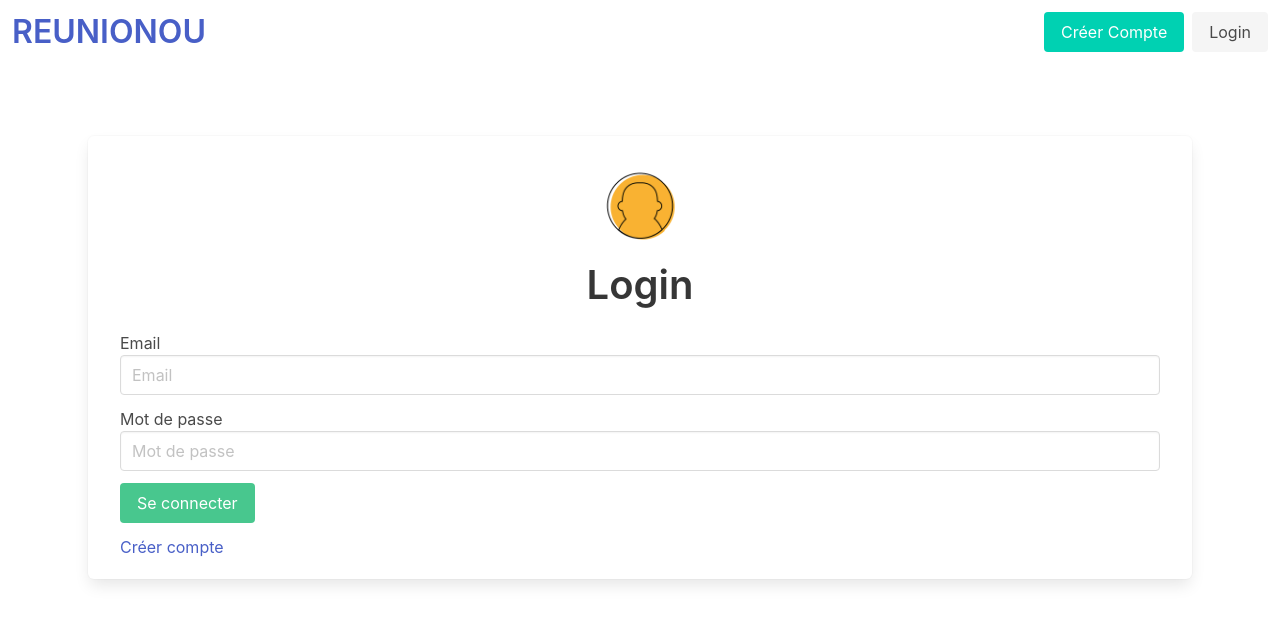
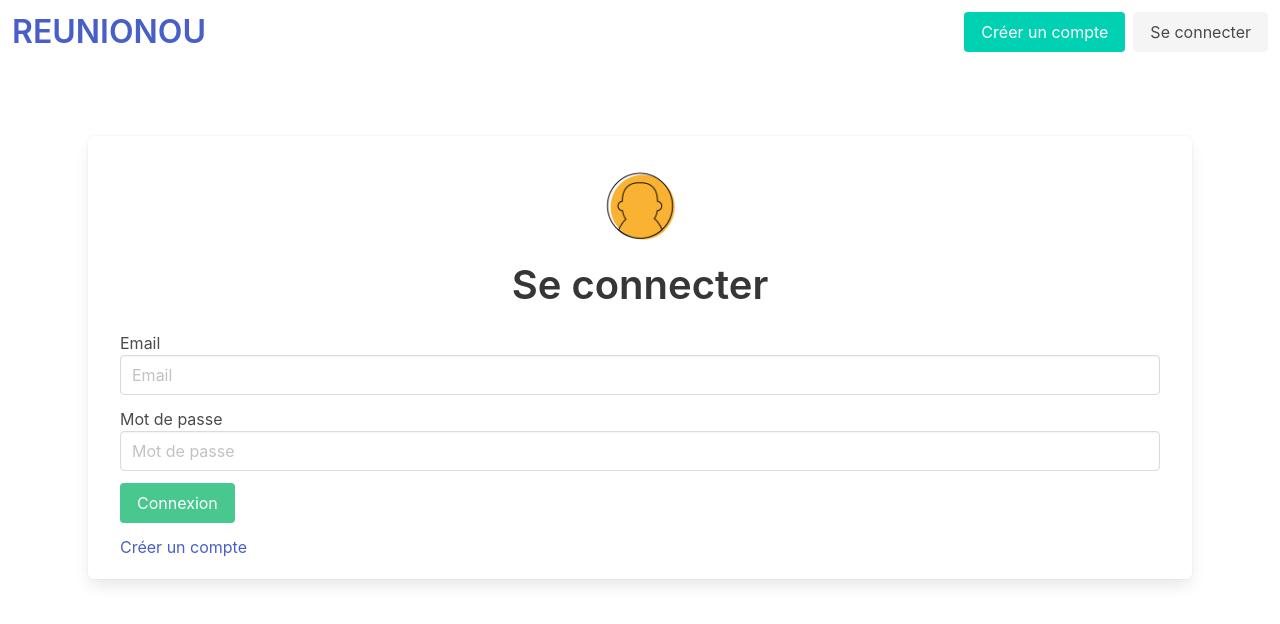
Before and after one commit to you97ssef/reunionou-web-app, a Vue app: page /events/1#/login in a window 1280 px wide. Shown: the top 624 px of the page. Built offline with nearby package versions, Linux system fonts and the light colour scheme; what @smartweb/vue-flash-message would draw is missing.

Commit message:
user response & ortographes

```diff
--- a/src/components/EventParticipants.vue
+++ b/src/components/EventParticipants.vue
@@ -8,7 +8,7 @@
                             <span
                                 class="has-text-link"
                                 v-if="member.user_id === null"
-                                >{{ member.pseudo }} (Guest)</span
+                                >{{ member.pseudo }} (Invité)</span
                             >
                             <span class="has-text-link" v-else>{{
                                 member.pseudo
@@ -16,7 +16,7 @@
                         </span>
                         -
                         <span class="has-text-info" v-if="member.status === -1"
-                            >pas repondu</span
+                            >en attente</span
                         >
                         <span
                             class="has-text-danger"
--- a/src/components/Navbar.vue
+++ b/src/components/Navbar.vue
@@ -25,24 +25,20 @@
             v-if="username"
         >
             <div class="navbar-start">
-                <router-link class="navbar-item" to="/">Evenements</router-link>
+                <router-link class="navbar-item" to="/">Événements</router-link>
                 <router-link to="/new-event" class="navbar-item"
-                    >Nouvelle evenement</router-link
+                    >Nouvel événement</router-link
                 >
             </div>
             <div class="navbar-end">
                 <div class="navbar-item">
                     <p>
                         Bonjour
-                        <b
-                            ><router-link to="/edit-profile">{{
-                                username
-                            }}</router-link></b
-                        >
+                        <b> {{username}}<router-link to="/edit-profile">(Modifier mon profil)</router-link></b>
                     </p>
                 </div>
                 <form class="navbar-item" @submit.prevent="deconnect()">
-                    <button class="button is-danger">Se deconnecter</button>
+                    <button class="button is-danger">Se déconnecter</button>
                 </form>
             </div>
         </div>
@@ -56,10 +52,10 @@
                 <div class="navbar-item">
                     <div class="buttons">
                         <router-link class="button is-primary" to="/register"
-                            >Créer Compte</router-link
+                            >Créer un compte</router-link
                         >
                         <router-link class="button is-light" to="/login"
-                            >Login</router-link
+                            >Se connecter</router-link
                         >
                     </div>
                 </div>
--- a/src/components/ShareEvent.vue
+++ b/src/components/ShareEvent.vue
@@ -6,7 +6,7 @@
             </button>
         </div>
         <form class="m-3" @submit.prevent="validation()">
-            <label for="user">Ajouter utilisateur comme participant</label>
+            <label for="user">Ajouter un utilisateur comme participant</label>
             <div class="field">
                 <div class="select is-fullwidth">
                     <select id="user" required v-model="selected_user">
@@ -21,7 +21,7 @@
                 </div>
             </div>
             <div class="field has-text-right">
-                <button class="button is-success">Ajouter participant</button>
+                <button class="button is-success">Ajouter</button>
             </div>
         </form>
 
@@ -36,7 +36,7 @@
                             class="button is-fullwidth is-link"
                             @click="copy()"
                         >
-                            Copy link
+                            Copier le lien
                         </button>
                     </div>
                 </div>
--- a/src/views/NotFound.vue
+++ b/src/views/NotFound.vue
@@ -1,6 +1,6 @@
 <template>
     <div class="m-5">
-        <h1 class="title has-text-centered">404 | Not Found</h1>
+        <h1 class="title has-text-centered">404 | Cette page n'existe pas</h1>
     </div>
 </template>
 
--- a/src/views/events/Events.vue
+++ b/src/views/events/Events.vue
@@ -1,6 +1,6 @@
 <template>
     <div>
-        <h1 class="title has-text-centered">Listes des evenements</h1>
+        <h1 class="title has-text-centered">Liste des événements</h1>
         <div class="columns is-multiline is-mobile">
             <div
                 class="column is-half-tablet is-one-third-desktop is-full-mobile"
--- a/src/views/events/Invite.vue
+++ b/src/views/events/Invite.vue
@@ -3,7 +3,7 @@
         <figure class="has-text-centered">
             <img src="@/assets/images/user.jpg" width="100" alt="img" />
         </figure>
-        <h2 class="title is-2 has-text-centered">Se connecter comme invité</h2>
+        <h2 class="title is-2 has-text-centered">Se connecter en tant qu'invité</h2>
         <form class="m-3" @submit.prevent="validation()">
             <div class="field">
                 <label for="pseudo">Pseudo</label>
@@ -22,7 +22,7 @@
         </form>
         <div>
             <router-link class="m-3" to="/login"
-                >Se connecter comme utilisateur</router-link
+                >Se connecter en tant qu'utilisateur</router-link
             >
         </div>
     </div>
--- a/src/views/events/OneEvent.vue
+++ b/src/views/events/OneEvent.vue
@@ -169,7 +169,7 @@ export default {
                 this.$api
                     .get("users/" + this.event.user_id)
                     .then((response) => {
-                        this.creator = response.data;
+                        this.creator = response.data.user;
                     });
 
                 if (this.$store.state.user) {
--- a/src/views/users/Login.vue
+++ b/src/views/users/Login.vue
@@ -3,7 +3,7 @@
         <figure class="has-text-centered">
             <img src="@/assets/images/user.jpg" width="100" alt="img" />
         </figure>
-        <h2 class="title is-2 has-text-centered">Login</h2>
+        <h2 class="title is-2 has-text-centered">Se connecter</h2>
         <form class="m-3" @submit.prevent="validation()">
             <div class="field">
                 <label for="email">Email</label>
@@ -28,11 +28,11 @@
                 />
             </div>
             <div class="field">
-                <button class="button is-success">Se connecter</button>
+                <button class="button is-success">Connexion</button>
             </div>
         </form>
         <div>
-            <router-link class="m-3" to="register">Créer compte</router-link>
+            <router-link class="m-3" to="register">Créer un compte</router-link>
         </div>
     </div>
 </template>
--- a/src/views/users/Register.vue
+++ b/src/views/users/Register.vue
@@ -6,7 +6,7 @@
         <h2 class="title is-2 has-text-centered">Créer un compte</h2>
         <form class="m-3" @submit.prevent="validation()">
             <div class="field">
-                <label for="fullname">Nom et Prenom</label>
+                <label for="fullname">Nom et Prénom</label>
                 <input
                     id="fullname"
                     v-model="user.fullname"
@@ -50,7 +50,7 @@
                 />
             </div>
             <div class="field">
-                <label for="password_confirm">Confirmer mot de passe</label>
+                <label for="password_confirm">Confirmer le mot de passe</label>
                 <input
                     id="password_confirm"
                     v-model="user.password_confirm"
@@ -61,11 +61,11 @@
                 />
             </div>
             <div class="field">
-                <button class="button is-success">Créer compte</button>
+                <button class="button is-success">Créer un compte</button>
             </div>
         </form>
         <div>
-            <router-link class="m-3" to="login">Login</router-link>
+            <router-link class="m-3" to="login">Se connecter</router-link>
         </div>
     </div>
 </template>
```
Also changed, not shown: src/views/events/CreateEvent.vue (+6 -6 lines), src/views/users/EditProfile.vue (+4 -4 lines).
